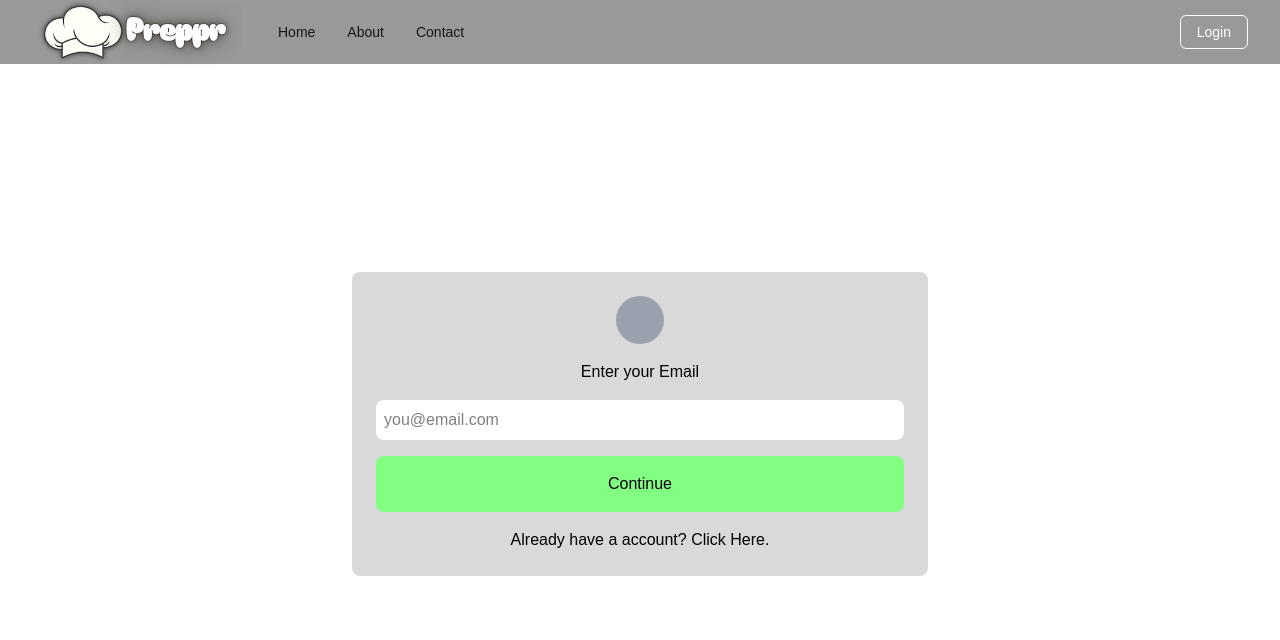
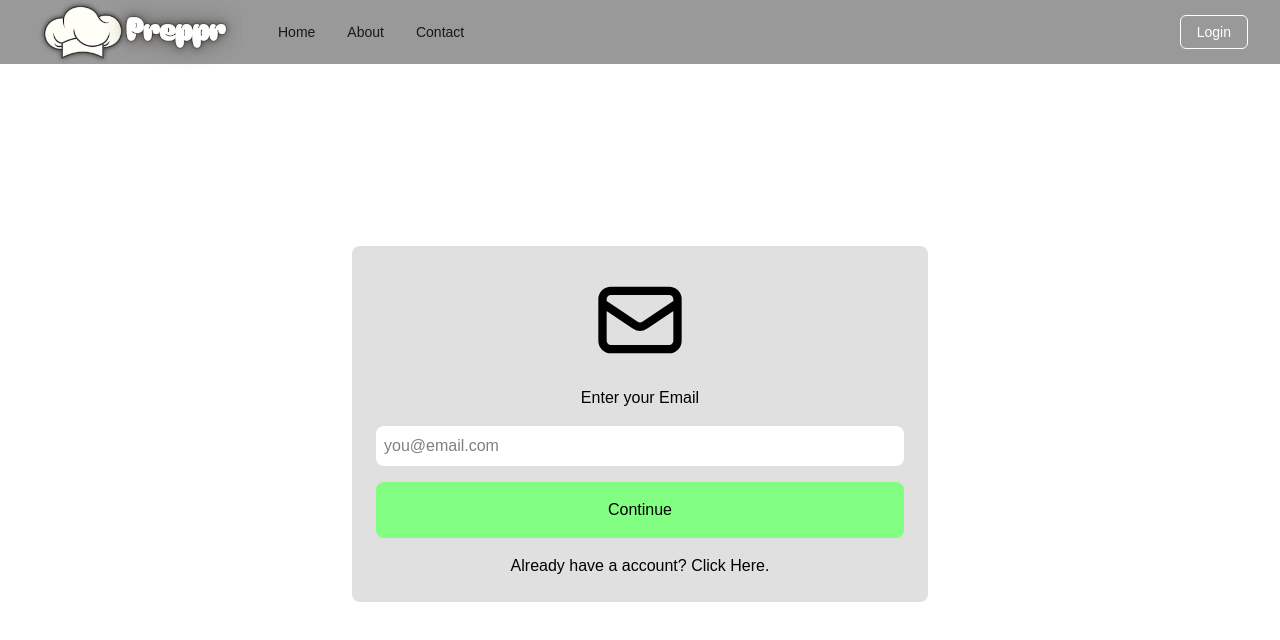
Before and after one commit to ScottyP1/preppr, a Next.js app in the folder frontend/: page /signup in a window 1280 px wide. Shown: the top 640 px of the page. Built offline with nearby package versions, Linux system fonts and the light colour scheme.

Commit message:
Add: SignupPage

```diff
--- a/frontend/src/app/signup/page.js
+++ b/frontend/src/app/signup/page.js
@@ -2,6 +2,9 @@
 import { useState } from "react";
 
 import UserInputContainer from "@/components/UserInputContainer";
+
+import { HiOutlineMail, HiOutlineMailOpen } from "react-icons/hi";
+import { RiLockPasswordFill } from "react-icons/ri";
 
 export default function Signup() {
   const [data, setData] = useState({
@@ -35,6 +38,10 @@ export default function Signup() {
     }
   };
 
+  const handleResend = () => {
+    console.log("resend tried");
+  };
+
   return (
     <div className="flex justify-center items-center min-h-[calc(100vh-80px)]">
       {step === 1 && (
@@ -51,6 +58,7 @@ export default function Signup() {
           value={data.email}
           onClick={handleNext}
           error={error}
+          icon={<HiOutlineMail size={100} />}
         />
       )}
       {step === 2 && (
@@ -65,6 +73,8 @@ export default function Signup() {
           value={data.code}
           onClick={handleNext}
           error={error}
+          icon={<HiOutlineMailOpen size={100} />}
+          handleResend={handleResend}
         />
       )}
       {step === 3 && (
@@ -80,6 +90,7 @@ export default function Signup() {
           confirmValue={data.confirmPassword}
           onClick={handleNext}
           error={error}
+          icon={<RiLockPasswordFill size={100} />}
         />
       )}
     </div>
--- a/frontend/src/components/UserInputContainer.js
+++ b/frontend/src/components/UserInputContainer.js
@@ -1,4 +1,6 @@
+import { useEffect, useState } from "react";
 import Link from "next/link";
+
 import Button from "./Button";
 
 const UserInputContainer = ({
@@ -16,12 +18,38 @@ const UserInputContainer = ({
   confirmValue,
   confirmName,
   error,
+  icon,
+  handleResend,
 }) => {
+  const [counter, setCounter] = useState(30);
+
+  // Counter for resending code, limits user from spamming
+  useEffect(() => {
+    if (!handleResend) return;
+    const timer = setInterval(() => {
+      setCounter((prev) => (prev > 0 ? prev - 1 : 0));
+    }, 1000);
+
+    return () => clearInterval(timer);
+  }, []);
+
+  // Once user clicks resend code well call function and reset counter
+  const handleReset = () => {
+    handleResend;
+    setCounter(30);
+  };
+
   return (
-    <div className="flex flex-col justify-center items-center bg-[#D9D9D9] p-6 rounded-lg gap-4 text-black md:min-w-xl">
-      <div className="h-12 w-12 bg-gray-400 rounded-full" />
+    <div className="flex flex-col justify-center items-center bg-[#D9D9D9]/[.8] p-6 rounded-lg gap-4 text-black md:min-w-xl">
+      {icon}
+
+      {/* Container Title */}
       <h1>{title}</h1>
+
+      {/* Optional Subtitle */}
       {subTitle && <h2>{subTitle}</h2>}
+
+      {/* If not password / Renders single input */}
       {type !== "password" && (
         <input
           name={name}
@@ -33,6 +61,19 @@ const UserInputContainer = ({
         />
       )}
 
+      {/* Hanlde resending code to email */}
+      {handleResend &&
+        (counter > 0 ? (
+          <span className="text-gray-500 cursor-not-allowed">
+            Didn’t get the code? You can resend in {counter}s.
+          </span>
+        ) : (
+          <span onClick={handleReset} className="text-white cursor-pointer">
+            Didn’t get the code? Click here to resend.
+          </span>
+        ))}
+
+      {/* If password type create two inputs (password, confirmPassword) */}
       {type === "password" && (
         <>
           <h3 className="self-start">Password</h3>
@@ -55,10 +96,15 @@ const UserInputContainer = ({
           />
         </>
       )}
+
+      {/* If any errors will display when user tries to continue */}
       {error && <span className="text-red-500">{error}</span>}
+
       <Button className="w-full" onClick={onClick}>
         {buttonLabel}
       </Button>
+
+      {/* Option to redirect to login/register */}
       {linkText && href && <Link href={href}>{linkText}</Link>}
     </div>
   );
```
Also changed, not shown: frontend/package.json (+4 -3 lines), 1 other file (tests, documents, lock files or other folders).
